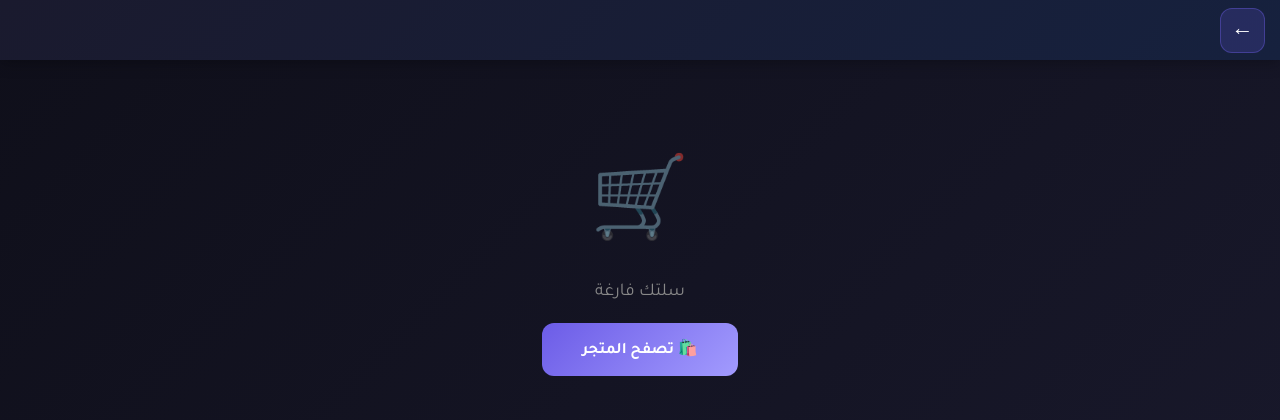
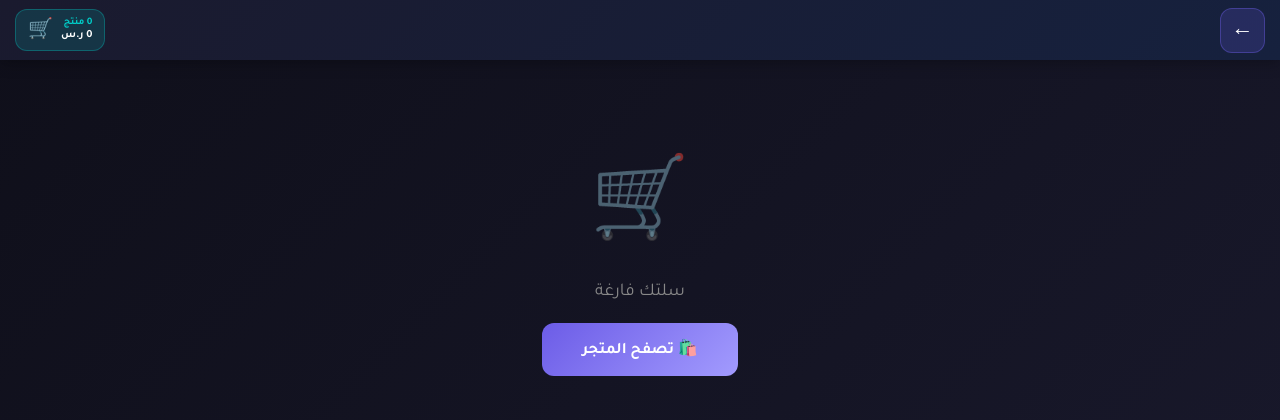
Before and after one commit to ziadosama582005-crypto/tttrrrrrrrrrrr, a Flask app: template templates/cart.html in a window 1280 px wide. Shown: the top 420 px of the page. Run offline with Flask 3, Linux system fonts and the light colour scheme; the template is opened without the code that fills it: most values are stand-ins (such as "Sample title", 1, 10 or a date in 2020); data that the repository does not hold is empty; some libraries are stand-ins or nearby versions.

Commit message:
Add cart widget to simple header with count and total

```diff
--- a/templates/partials/top_banner.html
+++ b/templates/partials/top_banner.html
@@ -1,4 +1,4 @@
-{# الهيدر البسيط - زر الرجوع فقط #}
+{# الهيدر البسيط - زر الرجوع + السلة #}
 <style>
     .simple-header {
         position: fixed;
@@ -9,6 +9,7 @@
         background: linear-gradient(135deg, #1a1a2e 0%, #16213e 100%);
         display: flex;
         align-items: center;
+        justify-content: space-between;
         padding: 0 15px;
         z-index: 999;
         box-shadow: 0 2px 15px rgba(0, 0, 0, 0.3);
@@ -33,6 +34,42 @@
         border-color: #6c5ce7;
         transform: scale(1.05);
     }
+    .cart-widget {
+        display: flex;
+        align-items: center;
+        gap: 8px;
+        background: rgba(0, 206, 201, 0.15);
+        border: 1px solid rgba(0, 206, 201, 0.3);
+        border-radius: 12px;
+        padding: 6px 12px;
+        cursor: pointer;
+        transition: all 0.3s;
+        text-decoration: none;
+    }
+    .cart-widget:hover {
+        background: rgba(0, 206, 201, 0.25);
+        border-color: #00cec9;
+        transform: scale(1.02);
+    }
+    .cart-icon {
+        font-size: 20px;
+    }
+    .cart-info {
+        display: flex;
+        flex-direction: column;
+        align-items: flex-start;
+        line-height: 1.2;
+    }
+    .cart-count {
+        font-size: 10px;
+        color: #00cec9;
+        font-weight: bold;
+    }
+    .cart-total {
+        font-size: 11px;
+        color: #fff;
+        font-weight: 600;
+    }
     body {
         padding-top: 70px;
     }
@@ -41,4 +78,30 @@
     <a href="/" class="back-btn" title="الرجوع للرئيسية">
         ←
     </a>
+    <a href="/cart?user_id={{ user_id }}" class="cart-widget" title="السلة">
+        <div class="cart-info">
+            <span class="cart-count" id="headerCartCount">0 منتج</span>
+            <span class="cart-total" id="headerCartTotal">0 ر.س</span>
+        </div>
+        <span class="cart-icon">🛒</span>
+    </a>
 </header>
+<script>
+    async function loadHeaderCart() {
+        const userId = '{{ user_id }}';
+        if (!userId) return;
+        try {
+            const response = await fetch('/api/cart/get?user_id=' + userId);
+            const data = await response.json();
+            if (data.status === 'success' && data.cart && data.cart.items) {
+                const items = data.cart.items.filter(i => !i.sold);
+                const count = items.length;
+                let total = 0;
+                items.forEach(i => total += (i.current_price || i.price));
+                document.getElementById('headerCartCount').textContent = count + ' منتج';
+                document.getElementById('headerCartTotal').textContent = total.toFixed(0) + ' ر.س';
+            }
+        } catch (e) {}
+    }
+    loadHeaderCart();
+</script>
```
